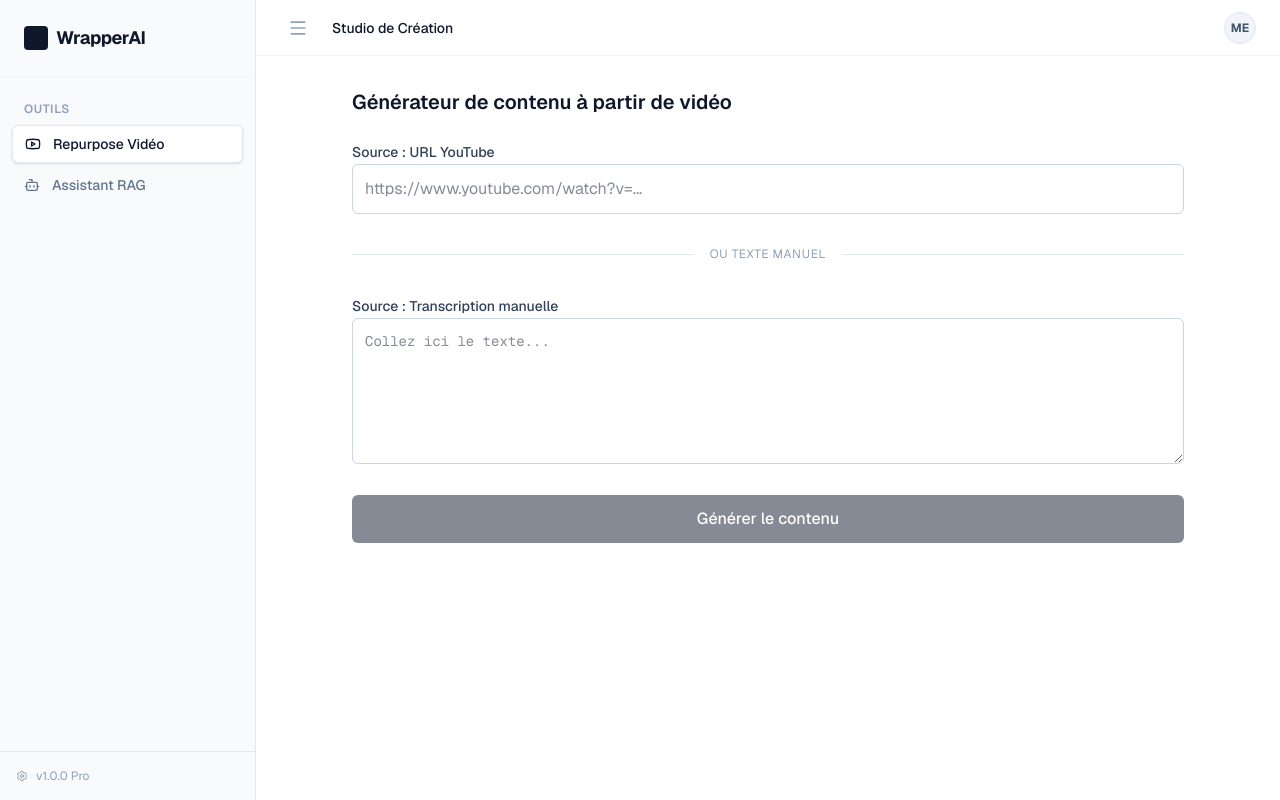
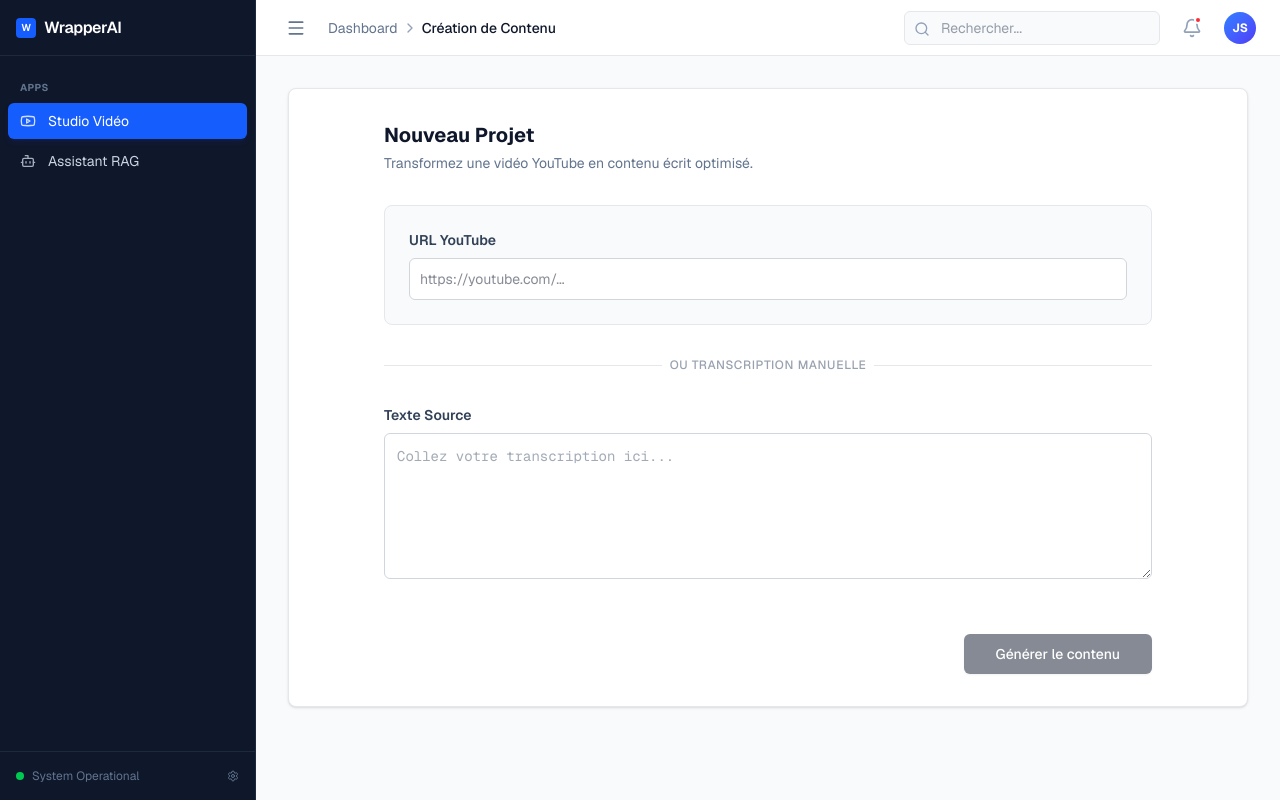
Before and after one commit to estelleeat/WrapperAI, a Next.js app: page / in a window 1280 px wide. Built offline with nearby package versions, Linux system fonts and the light colour scheme.

Commit message:
feat(ui): redesign with enterprise professional dark sidebar and light content theme

```diff
--- a/app/page.tsx
+++ b/app/page.tsx
@@ -1,7 +1,7 @@
 'use client';
 
 import { useState } from 'react';
-import { LayoutDashboard, FileText, Bot, Youtube, Menu, Settings } from 'lucide-react';
+import { LayoutDashboard, FileText, Bot, Youtube, Menu, Settings, ChevronRight, Search, Bell } from 'lucide-react';
 import RepurposeGenerator from '@/components/features/repurpose/RepurposeGenerator';
 import FileUploader from '@/components/features/rag/FileUploader';
 import ChatInterface from '@/components/features/rag/ChatInterface';
@@ -11,76 +11,98 @@ export default function WorkspacePage() {
   const [isSidebarOpen, setIsSidebarOpen] = useState(true);
 
   return (
-    <div className="flex h-screen bg-white font-sans text-slate-900">
-      {/* Sidebar */}
-      <aside className={`${isSidebarOpen ? 'w-64' : 'w-0'} bg-slate-50 border-r border-slate-200 transition-all duration-300 overflow-hidden flex flex-col`}>
-        <div className="p-6 border-b border-slate-100 mb-2">
-          <h1 className="text-lg font-bold tracking-tight flex items-center gap-2">
-            <div className="w-6 h-6 bg-slate-900 rounded-sm"></div>
+    <div className="flex h-screen bg-gray-50 font-sans text-slate-900">
+      {/* Professional Sidebar - Dark Slate */}
+      <aside className={`${isSidebarOpen ? 'w-64' : 'w-0'} bg-slate-900 border-r border-slate-800 transition-all duration-300 overflow-hidden flex flex-col shrink-0 text-slate-300`}>
+        <div className="h-14 flex items-center px-4 border-b border-slate-800">
+          <div className="flex items-center gap-2 font-semibold text-white tracking-tight">
+            <div className="w-5 h-5 bg-blue-600 rounded flex items-center justify-center text-[10px]">W</div>
             WrapperAI
-          </h1>
+          </div>
         </div>
 
-        <nav className="flex-1 px-3 space-y-1 py-4">
-          <div className="px-3 mb-2 text-xs font-semibold text-slate-400 uppercase tracking-wider">Outils</div>
+        <nav className="flex-1 px-2 py-6 space-y-1">
+          <div className="px-3 mb-2 text-[10px] font-bold text-slate-500 uppercase tracking-wider">Apps</div>
+
           <button
             onClick={() => setActiveTab('repurpose')}
-            className={`w-full flex items-center gap-3 px-3 py-2 rounded-md text-sm font-medium transition-colors ${activeTab === 'repurpose' ? 'bg-white text-slate-900 shadow-sm border border-slate-200' : 'text-slate-500 hover:text-slate-900 hover:bg-slate-100'}`}
+            className={`w-full flex items-center gap-3 px-3 py-2 rounded-md text-sm transition-all ${activeTab === 'repurpose' ? 'bg-blue-600 text-white shadow-md shadow-blue-900/20' : 'hover:bg-slate-800 hover:text-white'}`}
           >
-            <Youtube className="w-4 h-4" />
-            Repurpose Vidéo
+            <Youtube className="w-4 h-4 opacity-80" />
+            Studio Vidéo
           </button>
 
           <button
             onClick={() => setActiveTab('rag')}
-            className={`w-full flex items-center gap-3 px-3 py-2 rounded-md text-sm font-medium transition-colors ${activeTab === 'rag' ? 'bg-white text-slate-900 shadow-sm border border-slate-200' : 'text-slate-500 hover:text-slate-900 hover:bg-slate-100'}`}
+            className={`w-full flex items-center gap-3 px-3 py-2 rounded-md text-sm transition-all ${activeTab === 'rag' ? 'bg-blue-600 text-white shadow-md shadow-blue-900/20' : 'hover:bg-slate-800 hover:text-white'}`}
           >
-            <Bot className="w-4 h-4" />
+            <Bot className="w-4 h-4 opacity-80" />
             Assistant RAG
           </button>
         </nav>
 
         {activeTab === 'rag' && (
-          <div className="p-4 border-t border-slate-200 bg-white/50">
+          <div className="p-4 border-t border-slate-800 bg-slate-900">
              <FileUploader />
           </div>
         )}
 
-        <div className="p-4 border-t border-slate-200 text-xs text-slate-400 flex items-center gap-2">
-            <Settings className="w-3 h-3" /> v1.0.0 Pro
+        <div className="p-4 border-t border-slate-800 flex items-center justify-between text-xs text-slate-500">
+            <div className="flex items-center gap-2">
+                <div className="w-2 h-2 rounded-full bg-green-500"></div>
+                System Operational
+            </div>
+            <Settings className="w-3 h-3 hover:text-white cursor-pointer" />
         </div>
       </aside>
 
-      {/* Main Content */}
-      <main className="flex-1 flex flex-col h-screen overflow-hidden relative bg-white">
-        <header className="h-14 border-b border-slate-100 flex items-center px-6 justify-between bg-white shrink-0 z-10">
+      {/* Main Content Area */}
+      <main className="flex-1 flex flex-col h-screen overflow-hidden relative">
+        {/* Header - Light & Minimal */}
+        <header className="h-14 border-b border-gray-200 bg-white flex items-center px-6 justify-between shrink-0">
            <div className="flex items-center gap-4">
-             <button onClick={() => setIsSidebarOpen(!isSidebarOpen)} className="p-2 text-slate-400 hover:text-slate-900 hover:bg-slate-50 rounded-md transition-colors">
+             <button onClick={() => setIsSidebarOpen(!isSidebarOpen)} className="p-1.5 text-slate-500 hover:bg-gray-100 rounded-md transition-colors">
                <Menu className="w-5 h-5" />
              </button>
-             <span className="text-sm font-medium text-slate-900">
-               {activeTab === 'repurpose' ? 'Studio de Création' : 'Assistant Documentaire'}
+             <nav className="flex items-center text-sm text-slate-500">
+               <span className="hover:text-slate-900 cursor-pointer">Dashboard</span>
+               <ChevronRight className="w-4 h-4 mx-1 text-slate-400" />
+               <span className="font-medium text-slate-900">
+                 {activeTab === 'repurpose' ? 'Création de Contenu' : 'Base de Connaissances'}
                </span>
+             </nav>
            </div>
-           <div className="flex items-center gap-2">
-              <div className="w-8 h-8 rounded-full bg-slate-100 border border-slate-200 flex items-center justify-center text-xs font-bold text-slate-600">
-                ME
+
+           <div className="flex items-center gap-4">
+              <div className="relative hidden md:block">
+                  <Search className="w-4 h-4 absolute left-2.5 top-2.5 text-slate-400" />
+                  <input type="text" placeholder="Rechercher..." className="pl-9 pr-4 py-1.5 bg-gray-50 border border-gray-200 rounded-md text-sm text-slate-700 focus:outline-none focus:ring-2 focus:ring-blue-500/20 focus:border-blue-500 transition-all w-64" />
+              </div>
+              <button className="p-1.5 text-slate-400 hover:text-slate-700 transition-colors relative">
+                  <Bell className="w-5 h-5" />
+                  <span className="absolute top-1 right-1.5 w-2 h-2 bg-red-500 rounded-full border-2 border-white"></span>
+              </button>
+              <div className="w-8 h-8 rounded-full bg-gradient-to-br from-blue-500 to-indigo-600 flex items-center justify-center text-xs font-bold text-white shadow-sm ring-2 ring-white cursor-pointer">
+                JS
               </div>
            </div>
         </header>
 
-        <div className="flex-1 overflow-y-auto">
+        {/* Workspace */}
+        <div className="flex-1 overflow-y-auto bg-gray-50 p-6 md:p-8">
+          <div className="max-w-6xl mx-auto h-full">
             {activeTab === 'repurpose' && (
-            <div className="max-w-4xl mx-auto p-8 animate-in fade-in slide-in-from-bottom-2 duration-500">
+              <div className="bg-white rounded-lg shadow-sm border border-gray-200 min-h-[500px] animate-in fade-in slide-in-from-bottom-2 duration-500">
                  <RepurposeGenerator />
               </div>
             )}
 
             {activeTab === 'rag' && (
-             <div className="h-full flex flex-col animate-in fade-in slide-in-from-bottom-2 duration-500">
+               <div className="h-full flex flex-col bg-white rounded-lg shadow-sm border border-gray-200 overflow-hidden animate-in fade-in slide-in-from-bottom-2 duration-500">
                  <ChatInterface />
                </div>
             )}
+          </div>
         </div>
       </main>
     </div>
--- a/components/features/repurpose/RepurposeGenerator.tsx
+++ b/components/features/repurpose/RepurposeGenerator.tsx
@@ -48,79 +48,92 @@ export default function RepurposeGenerator() {
   };
 
   return (
-    <div className="max-w-5xl mx-auto space-y-8">
-      <div>
-        <h2 className="text-xl font-semibold mb-6 text-slate-900">Générateur de contenu à partir de vidéo</h2>
+    <div className="p-8">
+      <div className="max-w-3xl mx-auto">
+        <div className="mb-8">
+          <h2 className="text-xl font-bold text-slate-900">Nouveau Projet</h2>
+          <p className="text-sm text-slate-500 mt-1">Transformez une vidéo YouTube en contenu écrit optimisé.</p>
+        </div>
 
-        <form onSubmit={handleSubmit} className="space-y-6">
-          <div className="space-y-2">
-            <label className="text-sm font-medium text-slate-700">Source : URL YouTube</label>
+        <form onSubmit={handleSubmit} className="space-y-8">
+          {/* Section 1 */}
+          <div className="bg-gray-50 p-6 rounded-lg border border-gray-200">
+            <label className="block text-sm font-semibold text-slate-700 mb-2">URL YouTube</label>
+            <div className="flex gap-2">
               <input
                 type="url"
-              placeholder="https://www.youtube.com/watch?v=..."
+                placeholder="https://youtube.com/..."
                 value={url}
                 onChange={(e) => setUrl(e.target.value)}
-              className="w-full p-3 bg-white border border-slate-300 rounded-md focus:ring-2 focus:ring-black focus:border-transparent focus:outline-none transition-all"
+                className="flex-1 p-2.5 bg-white border border-gray-300 rounded-md text-sm focus:ring-2 focus:ring-blue-500/20 focus:border-blue-500 outline-none transition-all"
+              />
+            </div>
+          </div>
+
+          <div className="relative">
+            <div className="absolute inset-0 flex items-center" aria-hidden="true">
+              <div className="w-full border-t border-gray-200"></div>
+            </div>
+            <div className="relative flex justify-center">
+              <span className="bg-white px-2 text-xs font-medium text-gray-400 uppercase tracking-wider">Ou transcription manuelle</span>
+            </div>
+          </div>
+
+          {/* Section 2 */}
+          <div>
+            <label className="block text-sm font-semibold text-slate-700 mb-2">Texte Source</label>
+            <textarea
+              placeholder="Collez votre transcription ici..."
+              value={manualText}
+              onChange={(e) => setManualText(e.target.value)}
+              rows={6}
+              className="w-full p-3 bg-white border border-gray-300 rounded-md text-sm focus:ring-2 focus:ring-blue-500/20 focus:border-blue-500 outline-none transition-all font-mono text-slate-600"
             />
           </div>
 
-          <div className="relative flex items-center py-2">
-            <div className="flex-grow border-t border-slate-200"></div>
-            <span className="flex-shrink-0 mx-4 text-slate-400 text-xs uppercase tracking-wider">OU Texte Manuel</span>
-            <div className="flex-grow border-t border-slate-200"></div>
-          </div>
-
-          <div className="space-y-2">
-            <label className="text-sm font-medium text-slate-700">Source : Transcription manuelle</label>
-            <textarea
-              placeholder="Collez ici le texte..."
-              value={manualText}
-              onChange={(e) => setManualText(e.target.value)}
-              rows={6}
-              className="w-full p-3 bg-white border border-slate-300 rounded-md focus:ring-2 focus:ring-black focus:border-transparent focus:outline-none transition-all font-mono text-sm"
-            />
-          </div>
-
+          <div className="flex justify-end pt-4">
             <button
               type="submit"
               disabled={isLoading || (!url && !manualText)}
-            className="w-full bg-slate-900 hover:bg-slate-800 text-white px-6 py-3 rounded-md font-medium transition-colors disabled:opacity-50 flex items-center justify-center gap-2"
+              className="bg-slate-900 hover:bg-slate-800 text-white px-8 py-2.5 rounded-md font-medium text-sm transition-all shadow-sm disabled:opacity-50 disabled:cursor-not-allowed flex items-center gap-2"
             >
-            {isLoading ? <Loader2 className="animate-spin w-5 h-5" /> : 'Générer le contenu'}
+              {isLoading ? <Loader2 className="animate-spin w-4 h-4" /> : 'Générer le contenu'}
             </button>
+          </div>
         </form>
 
         {error && (
-          <div className="mt-4 p-4 bg-red-50 text-red-700 rounded-md border border-red-100 text-sm">
+          <div className="mt-6 p-4 bg-red-50 text-red-700 border border-red-100 rounded-md text-sm flex items-center gap-2">
+            <div className="w-1.5 h-1.5 rounded-full bg-red-500"></div>
             {error}
           </div>
         )}
       </div>
 
       {result && (
-        <div className="border-t border-slate-200 pt-8">
-          <div className="flex border-b border-slate-200 mb-6">
+        <div className="mt-12 border-t border-gray-200 pt-8">
+          <div className="flex items-center gap-1 bg-gray-100/50 p-1 rounded-lg w-fit mb-6">
             <button
               onClick={() => setActiveTab('blog')}
-              className={`px-6 py-3 font-medium text-sm flex items-center gap-2 transition-all border-b-2 ${activeTab === 'blog' ? 'border-black text-black' : 'border-transparent text-slate-500 hover:text-slate-800'}`}
+              className={`px-4 py-1.5 rounded-md text-sm font-medium transition-all flex items-center gap-2 ${activeTab === 'blog' ? 'bg-white text-slate-900 shadow-sm' : 'text-slate-500 hover:text-slate-700'}`}
             >
-              <FileText className="w-4 h-4" /> Article de Blog
+              <FileText className="w-4 h-4" /> Blog
             </button>
             <button
               onClick={() => setActiveTab('twitter')}
-              className={`px-6 py-3 font-medium text-sm flex items-center gap-2 transition-all border-b-2 ${activeTab === 'twitter' ? 'border-black text-black' : 'border-transparent text-slate-500 hover:text-slate-800'}`}
+              className={`px-4 py-1.5 rounded-md text-sm font-medium transition-all flex items-center gap-2 ${activeTab === 'twitter' ? 'bg-white text-slate-900 shadow-sm' : 'text-slate-500 hover:text-slate-700'}`}
             >
-              <Twitter className="w-4 h-4" /> Thread Twitter
+              <Twitter className="w-4 h-4" /> Twitter
             </button>
             <button
               onClick={() => setActiveTab('linkedin')}
-              className={`px-6 py-3 font-medium text-sm flex items-center gap-2 transition-all border-b-2 ${activeTab === 'linkedin' ? 'border-black text-black' : 'border-transparent text-slate-500 hover:text-slate-800'}`}
+              className={`px-4 py-1.5 rounded-md text-sm font-medium transition-all flex items-center gap-2 ${activeTab === 'linkedin' ? 'bg-white text-slate-900 shadow-sm' : 'text-slate-500 hover:text-slate-700'}`}
             >
-              <Linkedin className="w-4 h-4" /> Post LinkedIn
+              <Linkedin className="w-4 h-4" /> LinkedIn
             </button>
           </div>
 
-          <div className="relative min-h-[200px]">
+          <div className="relative bg-white border border-gray-200 rounded-lg p-8 shadow-sm">
             <button
               onClick={() => {
                 const textToCopy = activeTab === 'twitter'
@@ -128,31 +141,37 @@ export default function RepurposeGenerator() {
                   : activeTab === 'blog' ? result.blogPost : result.linkedinPost;
                 copyToClipboard(textToCopy);
               }}
-              className="absolute top-0 right-0 p-2 text-slate-400 hover:text-slate-900 transition-colors"
+              className="absolute top-4 right-4 p-2 text-gray-400 hover:text-slate-900 hover:bg-gray-50 rounded-md transition-all"
               title="Copier"
             >
-              <Copy className="w-5 h-5" />
+              <Copy className="w-4 h-4" />
             </button>
 
             {activeTab === 'blog' && (
               <article
-                className="prose prose-slate max-w-none prose-headings:font-semibold prose-h1:text-2xl prose-a:text-blue-600"
+                className="prose prose-slate max-w-none prose-headings:font-bold prose-a:text-blue-600 prose-img:rounded-lg"
                 dangerouslySetInnerHTML={{ __html: result.blogPost }}
               />
             )}
 
             {activeTab === 'twitter' && (
-              <div className="space-y-6">
+              <div className="space-y-4 max-w-2xl">
                 {result.twitterThread.map((tweet, index) => (
-                  <div key={index} className="pl-4 border-l-2 border-slate-200 py-1">
-                    <p className="text-slate-800 whitespace-pre-wrap">{tweet}</p>
+                  <div key={index} className="flex gap-4">
+                    <div className="flex flex-col items-center">
+                       <div className="w-8 h-8 rounded-full bg-slate-100 flex items-center justify-center text-xs font-bold text-slate-500">{index + 1}</div>
+                       {index !== result.twitterThread.length - 1 && <div className="w-0.5 flex-1 bg-slate-100 my-1"></div>}
+                    </div>
+                    <div className="pb-6">
+                      <p className="text-slate-800 whitespace-pre-wrap text-sm leading-relaxed">{tweet}</p>
+                    </div>
                   </div>
                 ))}
               </div>
             )}
 
             {activeTab === 'linkedin' && (
-              <div className="whitespace-pre-wrap text-slate-800 leading-relaxed font-sans">
+              <div className="whitespace-pre-wrap text-slate-800 leading-relaxed font-sans text-sm max-w-3xl">
                 {result.linkedinPost}
               </div>
             )}
```
Also changed, not shown: components/features/rag/ChatInterface.tsx (+21 -19 lines), components/features/rag/FileUploader.tsx (+10 -10 lines). Lines whose indentation alone changed are shown as unchanged.
